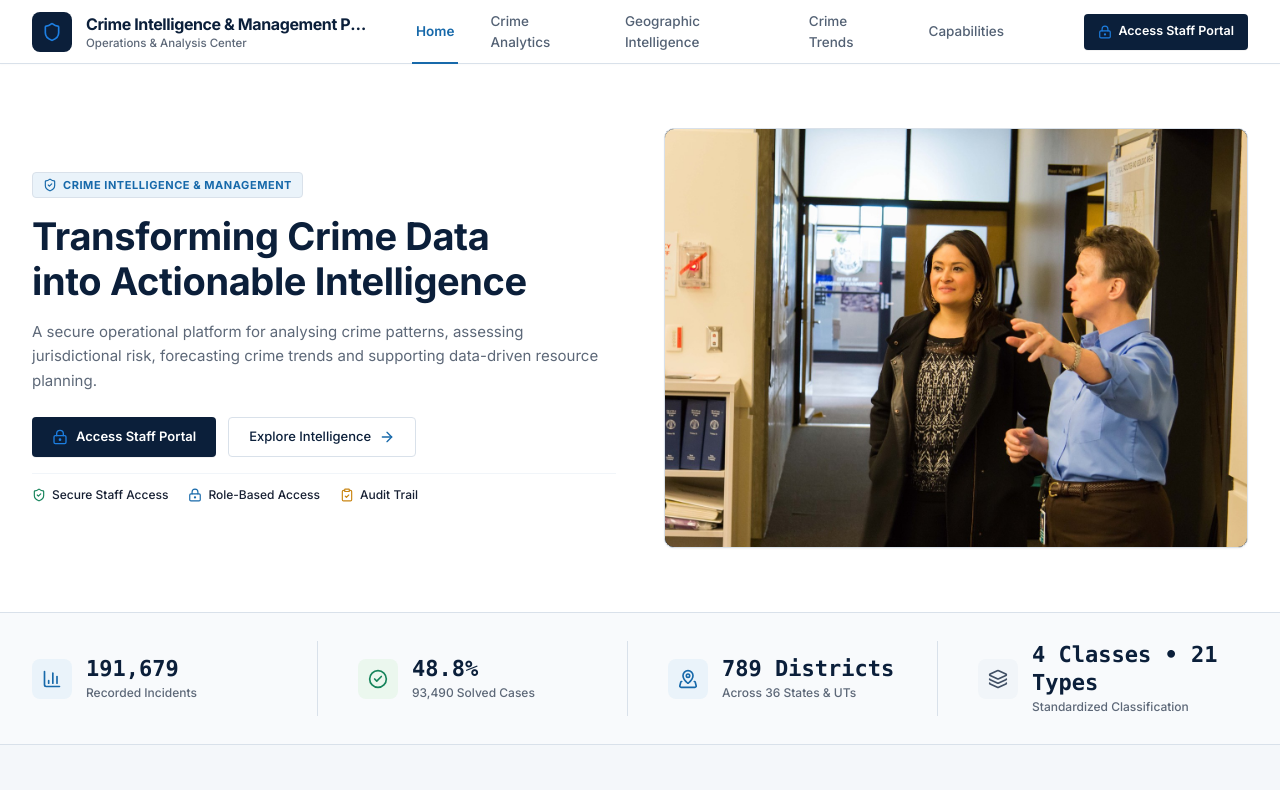
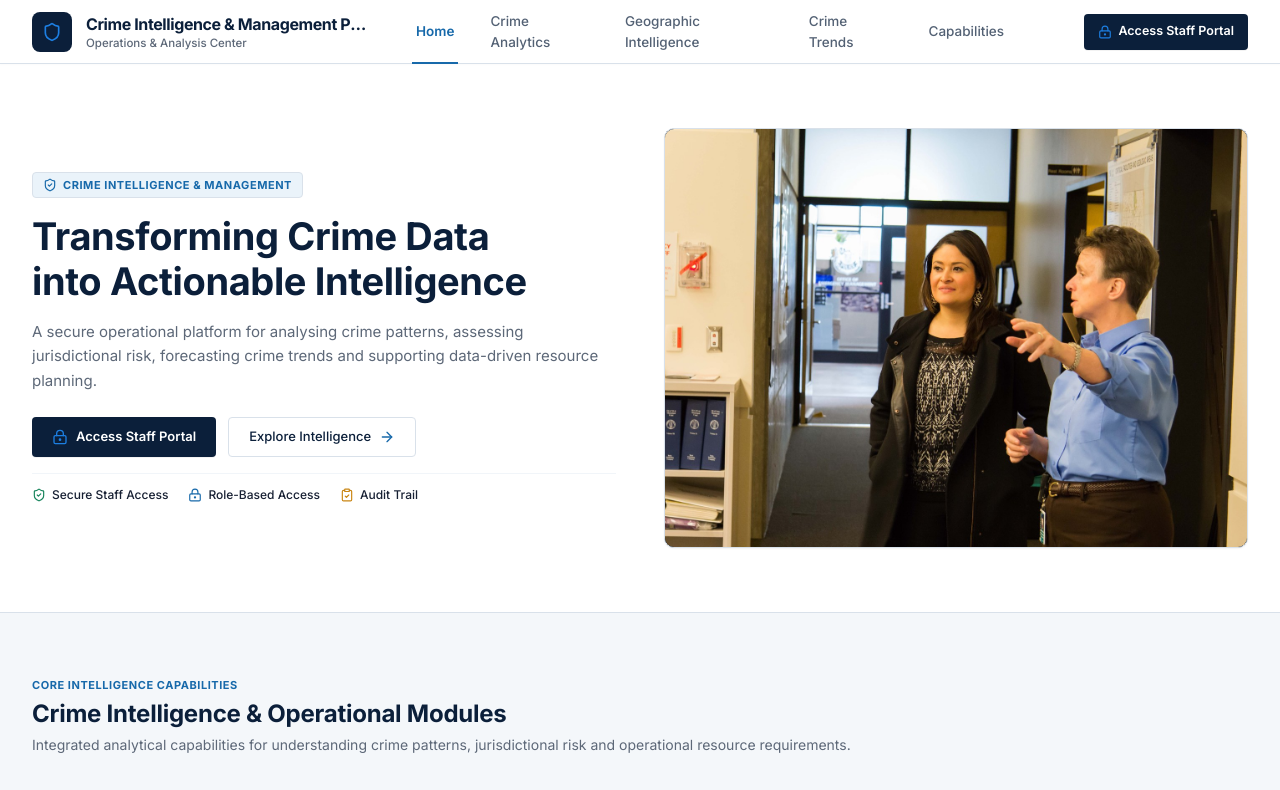
Before and after one commit to Sai-Prasanya26/Crime-Management-System, a React (Vite) app in the folder frontend/: page / in a window 1280 px wide. Shown: the top 790 px of the page. Built offline with nearby package versions, Linux system fonts and the light colour scheme; no server answers.

Commit message:
Phase 7C.17A: Remove homepage analytics statistics strip

```diff
--- a/frontend/src/pages/LandingPage.tsx
+++ b/frontend/src/pages/LandingPage.tsx
@@ -1,4 +1,4 @@
-import React, { useState, useEffect } from 'react';
+import React, { useState } from 'react';
 import {
   Shield,
   ArrowRight,
@@ -15,52 +15,14 @@ import {
   ClipboardCheck,
   Menu,
   X,
-  Layers,
-  CheckCircle2,
 } from 'lucide-react';
 import { Link, useNavigate } from 'react-router-dom';
 import { useAuth } from '../context/AuthContext';
-import { analyticsApi } from '../api/analyticsApi';
 
 export const LandingPage: React.FC = () => {
   const { user, isAuthenticated, logout } = useAuth();
   const navigate = useNavigate();
   const [mobileMenuOpen, setMobileMenuOpen] = useState(false);
-
-  // Live or verified baseline system metrics
-  const [metrics, setMetrics] = useState({
-    totalIncidents: 191679,
-    closedCases: 93490,
-    openCases: 98189,
-    clearanceRate: 48.77,
-    statesCount: 36,
-    districtsCount: 789,
-  });
-
-  useEffect(() => {
-    let isMounted = true;
-    analyticsApi
-      .getOverview()
-      .then((data) => {
-        if (isMounted && data) {
-          setMetrics((prev) => ({
-            ...prev,
-            totalIncidents: data.total_incidents ?? prev.totalIncidents,
-            closedCases: data.cases?.closed ?? prev.closedCases,
-            openCases: data.cases?.open ?? prev.openCases,
-            clearanceRate: data.cases?.clearance_rate_pct ?? prev.clearanceRate,
-            statesCount: data.total_states ?? prev.statesCount,
-            districtsCount: data.total_districts ?? prev.districtsCount,
-          }));
-        }
-      })
-      .catch(() => {
-        // Retain verified baseline repository figures if backend is offline or starting
-      });
-    return () => {
-      isMounted = false;
-    };
-  }, []);
 
   const handleLogout = async () => {
     await logout();
@@ -385,70 +347,7 @@ export const LandingPage: React.FC = () => {
           </div>
         </section>
 
-        {/* 3. Compact Operational Analytics Snapshot Bar */}
-        <section className="border-b border-[#D9E1EA] bg-[#F8FAFC] py-6 sm:py-7">
-          <div className="max-w-[1440px] w-full mx-auto px-6 sm:px-8">
-            <div className="grid grid-cols-2 md:grid-cols-4 gap-4 sm:gap-6 divide-y md:divide-y-0 md:divide-x divide-[#D9E1EA]">
-              <div className="flex items-center gap-3.5 pr-4">
-                <div className="h-10 w-10 rounded-lg bg-[#EAF3FA] text-[#1769AA] flex items-center justify-center shrink-0">
-                  <BarChart3 className="h-5 w-5" />
-                </div>
-                <div>
-                  <div className="text-[20px] sm:text-[22px] font-bold text-[#0B1F3A] leading-tight font-mono">
-                    {metrics.totalIncidents.toLocaleString()}
-                  </div>
-                  <div className="text-[11.5px] sm:text-[12px] font-medium text-[#5D6878] mt-0.5">
-                    Recorded Incidents
-                  </div>
-                </div>
-              </div>
-
-              <div className="flex items-center gap-3.5 pt-4 md:pt-0 md:px-4">
-                <div className="h-10 w-10 rounded-lg bg-[#EBF7EE] text-[#16845B] flex items-center justify-center shrink-0">
-                  <CheckCircle2 className="h-5 w-5" />
-                </div>
-                <div>
-                  <div className="text-[20px] sm:text-[22px] font-bold text-[#0B1F3A] leading-tight font-mono">
-                    {metrics.clearanceRate.toFixed(1)}%
-                  </div>
-                  <div className="text-[11.5px] sm:text-[12px] font-medium text-[#5D6878] mt-0.5">
-                    {metrics.closedCases.toLocaleString()} Solved Cases
-                  </div>
-                </div>
-              </div>
-
-              <div className="flex items-center gap-3.5 pt-4 md:pt-0 md:px-4">
-                <div className="h-10 w-10 rounded-lg bg-[#EAF3FA] text-[#1769AA] flex items-center justify-center shrink-0">
-                  <MapPinned className="h-5 w-5" />
-                </div>
-                <div>
-                  <div className="text-[20px] sm:text-[22px] font-bold text-[#0B1F3A] leading-tight font-mono">
-                    {metrics.districtsCount} Districts
-                  </div>
-                  <div className="text-[11.5px] sm:text-[12px] font-medium text-[#5D6878] mt-0.5">
-                    Across {metrics.statesCount} States &amp; UTs
-                  </div>
-                </div>
-              </div>
-
-              <div className="flex items-center gap-3.5 pt-4 md:pt-0 md:pl-4">
-                <div className="h-10 w-10 rounded-lg bg-[#F1F5F9] text-[#415065] flex items-center justify-center shrink-0">
-                  <Layers className="h-5 w-5" />
-                </div>
-                <div>
-                  <div className="text-[20px] sm:text-[22px] font-bold text-[#0B1F3A] leading-tight font-mono">
-                    4 Classes &bull; 21 Types
-                  </div>
-                  <div className="text-[11.5px] sm:text-[12px] font-medium text-[#5D6878] mt-0.5">
-                    Standardized Classification
-                  </div>
-                </div>
-              </div>
-            </div>
-          </div>
-        </section>
-
-        {/* 4. CORE INTELLIGENCE CAPABILITIES (6 Real Photograph-Topped Modules) */}
+        {/* 3. CORE INTELLIGENCE CAPABILITIES (6 Real Photograph-Topped Modules) */}
         <section id="modules" className="py-14 sm:py-16 max-w-[1440px] w-full mx-auto px-6 sm:px-8">
           <div className="text-left mb-8 sm:mb-9">
             <p className="text-[11px] font-bold uppercase tracking-wider text-[#1769AA]">
@@ -525,7 +424,7 @@ export const LandingPage: React.FC = () => {
           </div>
         </section>
 
-        {/* 5. Secure Operational Access Section (Aligned with Actual System) */}
+        {/* 4. Secure Operational Access Section (Aligned with Actual System) */}
         <section className="pb-14 sm:pb-16 max-w-[1440px] w-full mx-auto px-6 sm:px-8">
           <div className="rounded-[10px] border border-[#D9E1EA] bg-[#EAF3FA]/50 p-5 sm:p-6 flex flex-col md:flex-row items-start md:items-center justify-between gap-4">
             <div className="flex items-start sm:items-center gap-3.5">
@@ -552,7 +451,7 @@ export const LandingPage: React.FC = () => {
         </section>
       </main>
 
-      {/* 6. Professional Compact Footer (3-column layout inside max-w-[1440px]) */}
+      {/* 5. Professional Compact Footer (3-column layout inside max-w-[1440px]) */}
       <footer className="border-t border-[#D9E1EA] bg-white py-4.5 sm:py-5">
         <div className="max-w-[1440px] w-full mx-auto px-6 sm:px-8 grid grid-cols-1 md:grid-cols-12 items-center gap-4 sm:gap-6">
           {/* LEFT: Shield Icon + Portal Name + Subtitle + Subtle Academic Project Title */}
```
